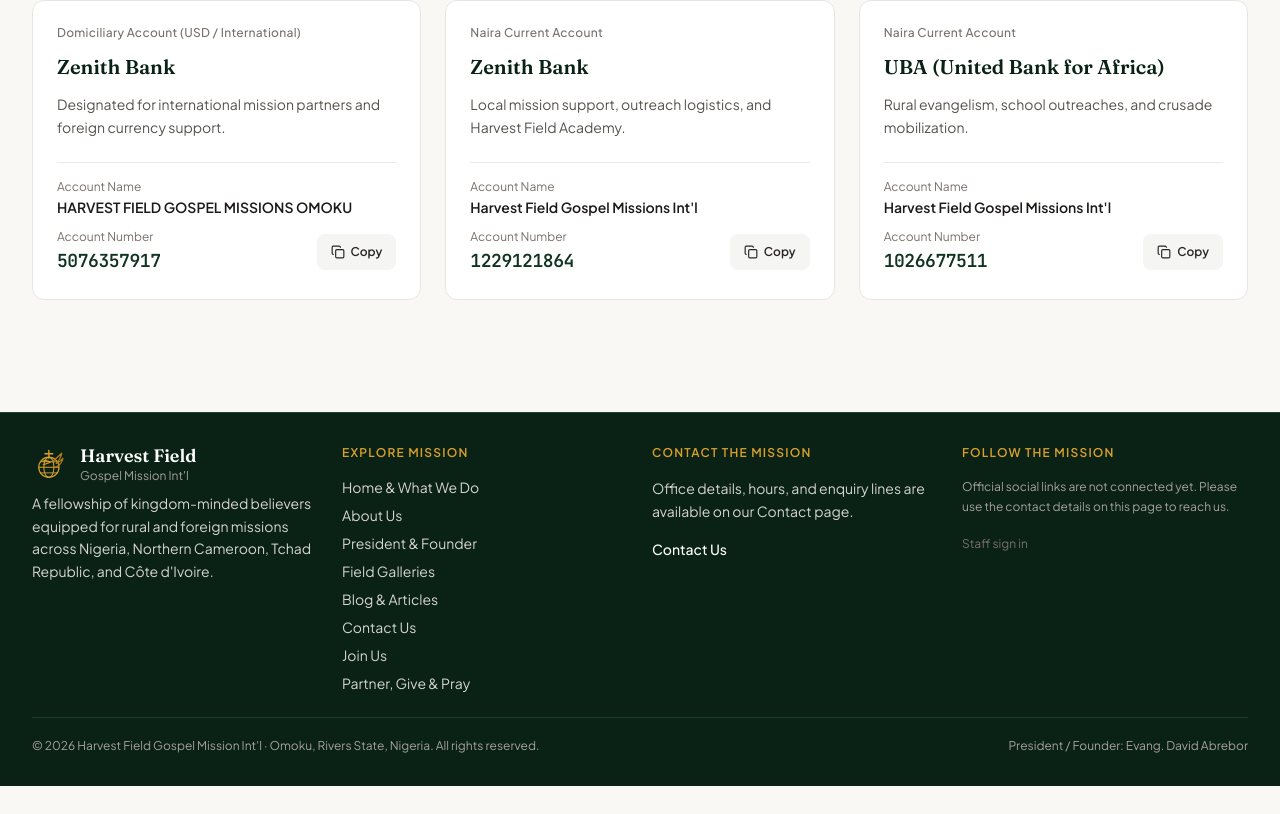
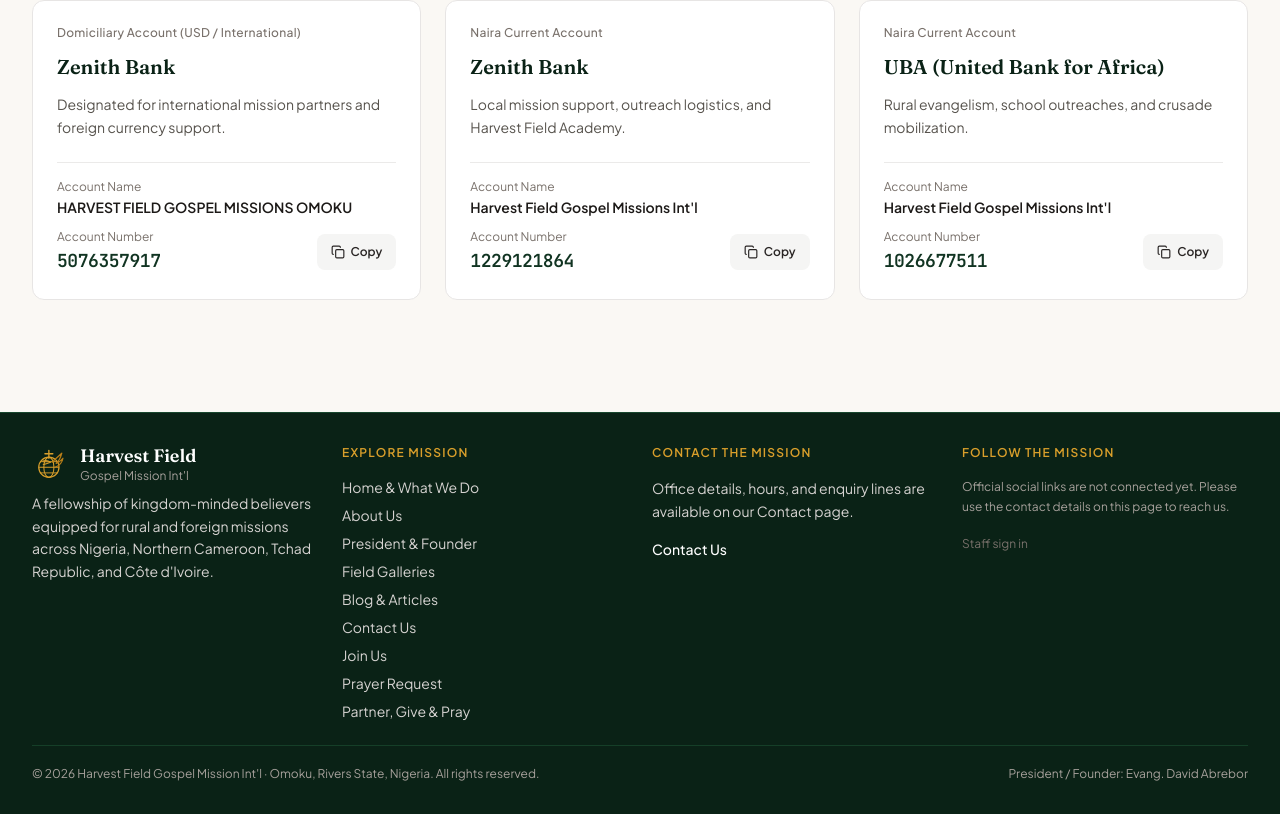
Before and after one commit to harvestfieldgospelmission-creator/Harvestfield, a React (Vite) app: page / in a window 1280 px wide. Shown: the part 5241-6055 px from the top of the page. Before the commit the page ends 6027 px from the top, so only its background shows below. Built offline with nearby package versions, Linux system fonts and the light colour scheme; no server answers.

Commit message:
Add prayer request footer link

```diff
--- a/src/components/Footer.tsx
+++ b/src/components/Footer.tsx
@@ -45,6 +45,7 @@ export const Footer: React.FC<FooterProps> = ({ onNavigate }) => {
                 { id: 'journal' as PageId, label: 'Blog & Articles' },
                 { id: 'contact' as PageId, label: 'Contact Us' },
                 { id: 'join' as PageId, label: 'Join Us' },
+                { id: 'prayer' as PageId, label: 'Prayer Request' },
                 { id: 'partner' as PageId, label: 'Partner, Give & Pray' },
               ].map((link) => (
                 <li key={link.id}>
```
